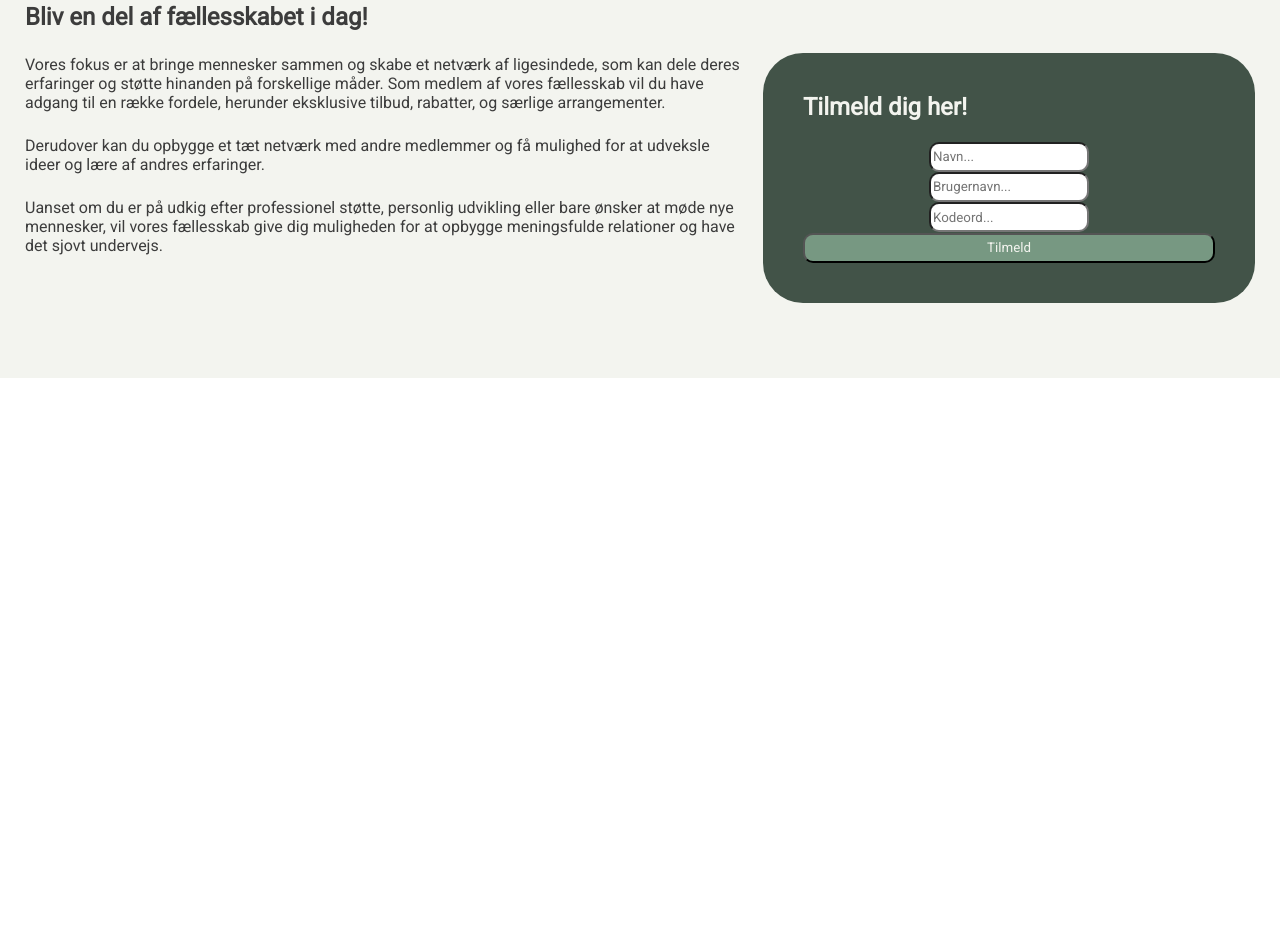
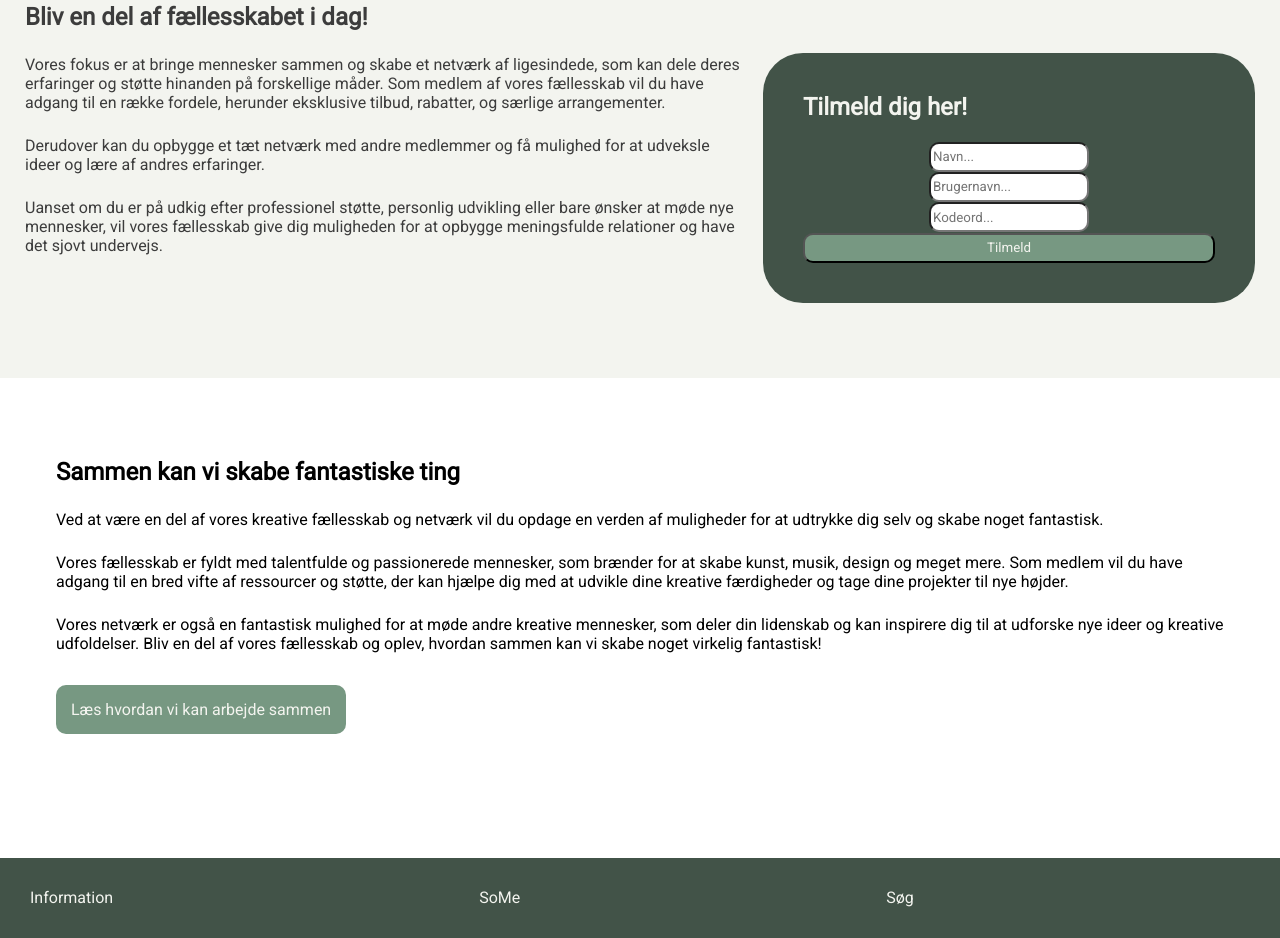
Before and after one commit to miabaums/nera_practice, a plain HTML site: page index.html in a window 1280 px wide. Shown: the part 414-1352 px from the top of the page. Before the commit the page ends 800 px from the top, so only its background shows below. Drawn offline with Linux system fonts and the light colour scheme.

Commit message:
Infosektion + footer

```diff
--- a/css/style.css
+++ b/css/style.css
@@ -110,6 +110,7 @@ form input{
     margin: auto;
     height: 30px;
     border-radius: 10px;
+    color: #3C3C3C;
 }
 
 .tilmeld{
@@ -117,3 +118,33 @@ form input{
     color: #F3F4EF;
     background-color: #779882;
 }
+
+.info{
+    height: 40vh;
+    margin: 10vh 7vh;
+}
+
+.info p{
+    padding-top: 3vh;
+}
+
+.info a{
+    text-decoration: none;
+    background-color: #779882;
+    color: #F3F4EF;
+    padding: 15px;
+    text-align: center;
+    display: inline-block;
+    border-radius: 10px;
+    margin: 4vh 0;
+}
+
+footer{
+    height: 10vh;
+    background-color: #425348;
+    color: #F3F4EF;
+    display: flex;
+    flex-direction: row;
+    gap: 30%;
+    padding: 30px;
+}
--- a/index.html
+++ b/index.html
@@ -45,16 +45,19 @@
         <section class="join">
             <div>
                 <h2>Bliv en del af fællesskabet i dag!</h2>
-                <p>Vores fokus er at bringe mennesker sammen og skabe et
+                <p>
+                    Vores fokus er at bringe mennesker sammen og skabe et
                     netværk af ligesindede, som kan dele deres erfaringer og
                     støtte hinanden på forskellige måder. Som medlem af vores
                     fællesskab vil du have adgang til en række fordele, herunder
                     eksklusive tilbud, rabatter, og særlige arrangementer.</p>
-                <p>Derudover kan du opbygge et tæt     netværk med andre
+                <p>
+                    Derudover kan du opbygge et tæt     netværk med andre
                     medlemmer og få mulighed for at udveksle ideer og lære af
                     andres erfaringer.
                 </p>
-                <p>Uanset om du er på udkig efter professionel støtte, personlig
+                <p>
+                    Uanset om du er på udkig efter professionel støtte, personlig
                     udvikling eller bare ønsker at møde nye mennesker, vil vores
                     fællesskab give dig muligheden for at opbygge meningsfulde
                     relationer og have det sjovt undervejs.
@@ -71,8 +74,34 @@
               </form>
         </section>
 
+        <section class="info">
+            <h2>Sammen kan vi skabe fantastiske ting</h2>
+            <p>
+                Ved at være en del af vores kreative fællesskab og netværk vil du opdage en verden af
+                muligheder for at udtrykke dig selv og skabe noget fantastisk.
+            </p>
 
+            <p>
+                Vores fællesskab er fyldt med talentfulde og passionerede mennesker, som brænder for at
+                skabe kunst, musik, design og meget mere. Som medlem vil du have adgang til en bred vifte
+                af ressourcer og støtte, der kan hjælpe dig med at udvikle dine kreative færdigheder og tage
+                dine projekter til nye højder.
+            </p>
+
+            <p>
+                Vores netværk er også en fantastisk mulighed for at møde andre kreative mennesker, som
+                deler din lidenskab og kan inspirere dig til at udforske nye ideer og kreative udfoldelser. Bliv en
+                del af vores fællesskab og oplev, hvordan sammen kan vi skabe noget virkelig fantastisk!
+            </p>
+            <a href="#">Læs hvordan vi kan arbejde sammen</a>
+        </section>
     </main>
+
+    <footer>
+        <p>Information</p>
+        <p>SoMe</p>
+        <p>Søg</p>
+    </footer>
 
 </body>
 </html>
```
